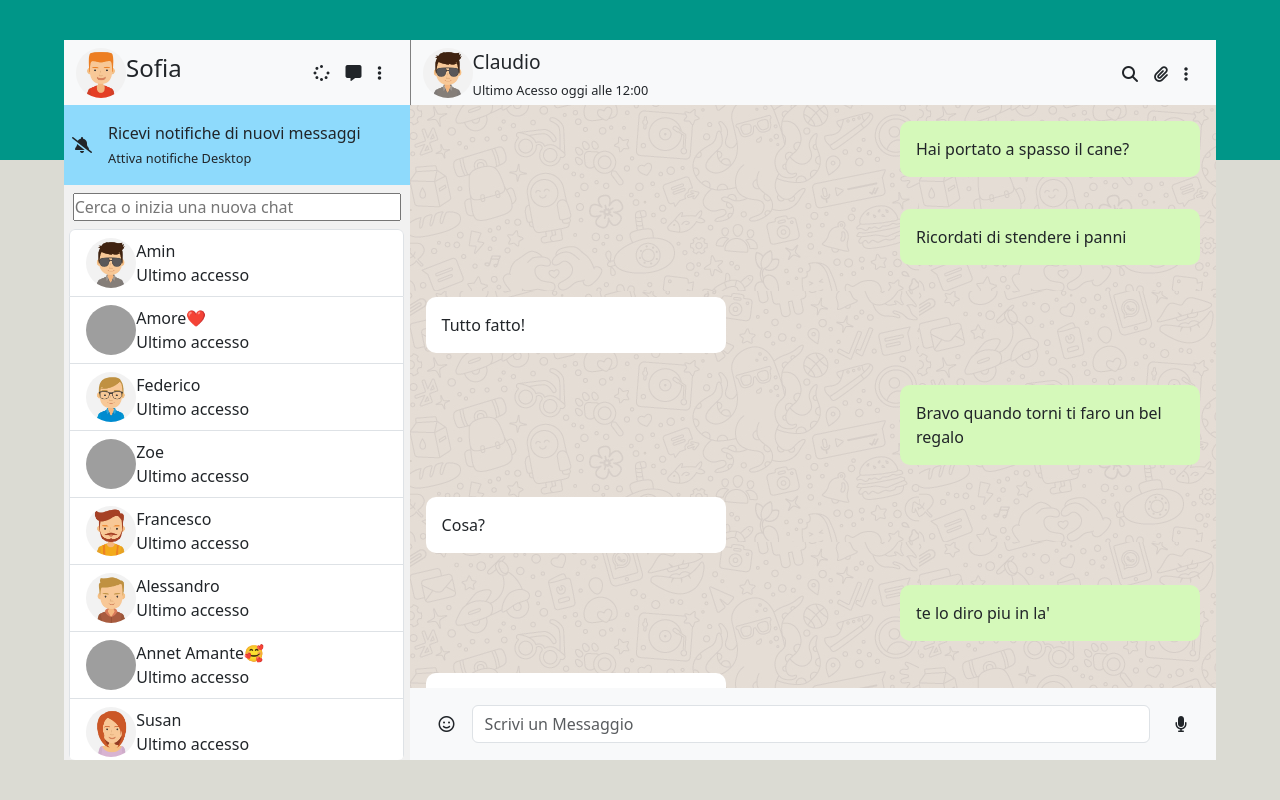
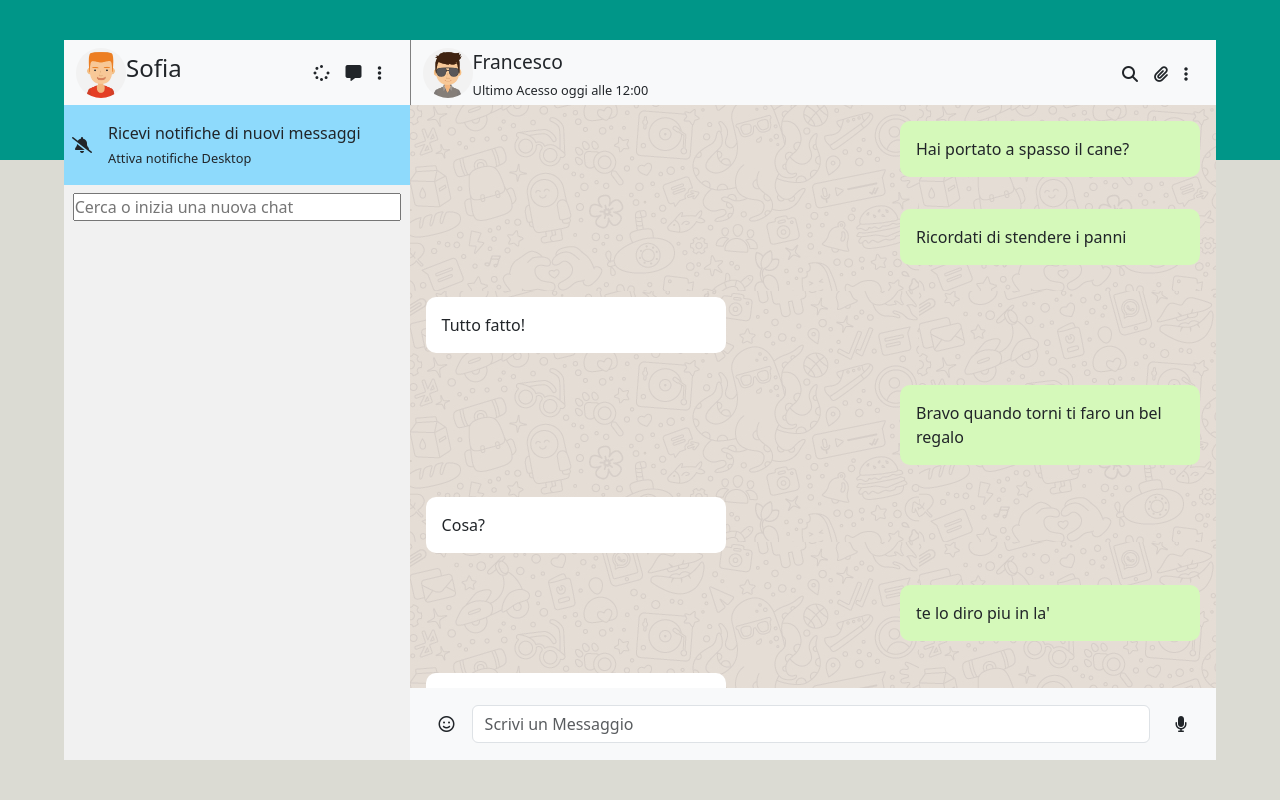
Before and after one commit to Amin23ElKassimi/vue-boolzapp, a plain HTML site: page index.html in a window 1280 px wide. Drawn offline with nearby package versions, Linux system fonts and the light colour scheme; grey boxes are pictures that could not be loaded.

Commit message:
to Jacopo

```diff
--- a/index.html
+++ b/index.html
@@ -46,7 +46,7 @@
                 <!-- List -->
                 <div class="d-flex flex-column align-items-center">
                     <!-- notification & Search for Contac's chat-->
-                    <div id="notifytext"  class="d-flex align-items-center py-3">
+                    <div @click="filterContacts()" id="notifytext"  class="d-flex align-items-center py-3">
                         <i class="fa-solid fa-bell-slash fs-15rem mx-2 txt-sky"></i>
                         <div class="mx-2">
                             <span>Ricevi notifiche di nuovi messaggi</span>
@@ -55,10 +55,10 @@
                         </div>
                     </div>
                     <!-- Search for contact's chat -->
-                    <input id="searchat" name="searchat" class="my-2"  type="search" placeholder="Cerca o inizia una nuova chat" aria-label="Search" >
+                    <input v-model="search" id="searchat" name="searchat" class="my-2"  type="search" placeholder="Cerca o inizia una nuova chat" aria-label="Search" >
                     <!-- List Contacts -->
                     <div id="listcontacts" class="list-group">
-                        <div v-for="(contact, index) in contacts" @click="updateChat(index)"  type="button" class="list-group-item list-group-item-action d-flex align-items-center" >
+                        <div v-for="(contact, index) in filterContacts" @click="updateChat(index)"  type="button" class="list-group-item list-group-item-action d-flex align-items-center" >
                             <img :src="contact.image" alt="">
                             <div>
                                 <span>{{contact.name}}</span>
@@ -75,9 +75,9 @@
                 <nav class="navbar bg-body-tertiary border-right">
                     <div class="container-fluid">
                         <div class="d-flex">
-                            <img src="img/avatar_2.jpg" alt="">
+                            <img :src="contacts[indexChat].image" alt="">
                             <div>
-                                <span class="fs-rem-contact">Claudio</span>
+                                <span class="fs-rem-contact">{{contacts[indexChat].name}}</span>
                                 <br>
                                 <span class="fs-rem-acces-time">Ultimo Acesso oggi alle 12:00</span>
                             </div>
--- a/js/script.js
+++ b/js/script.js
@@ -5,10 +5,11 @@ const { createApp } = Vue;
 createApp({
     data() {
         return {
+            search:'',
             indexChat: 0,
             NewMessage: '',
             contacts: [
-                    {name: 'Amin', image: 'img/avatar_2.jpg',
+                        {name: 'Francesco', image: 'img/avatar_2.jpg',
                         visible: true,
                         messages: [
                         {
@@ -62,7 +63,7 @@ createApp({
                             status: 'sent'
                         }
                         ]},
-                    {   name: 'Amore❤️', image: 'https://i.pravatar.cc/47?img=19',
+                        {   name: 'Lucy', image: 'https://i.pravatar.cc/47?img=19',
                             visible: true,
                             messages: [
                             {
@@ -149,7 +150,7 @@ createApp({
                                 status: 'received'
                             }
                         ]},
-                    {   name: 'Francesco', image: 'img/avatar_4.jpg',
+                        {   name: 'Bernardo Barbucci', image: 'img/avatar_4.jpg',
                         visible: true,
                         messages: [
                         {
@@ -187,7 +188,7 @@ createApp({
                                 status: 'received'
                             }
                         ]},
-                    {   name: 'Annet Amante🥰', image: 'https://i.pravatar.cc/49?img=49',
+                        {   name: 'Annet 🥰', image: 'https://i.pravatar.cc/49?img=49',
                         visible: true,
                         messages: [
                         {
@@ -206,22 +207,22 @@ createApp({
                             status: 'received'
                         }
                         ]},
-                    {   name: 'Susan', image: 'img/avatar_6.jpg',
+                        {   name: 'Michela Zani', image: 'img/avatar_6.jpg',
                         visible: true,
                         messages: [
                         {
                             date: '10/01/2020 15:30:55',
-                        message: 'Hai portato a spasso il cane?',
+                            message: "Ciao Michee come va?",
                             status: 'sent'
                         },
                         {
                             date: '10/01/2020 15:50:00',
-                        message: 'Ricordati di stendere i panni',
+                            message: 'Ricordati di tornare da San Francisco',
                             status: 'sent'
                         },
                         {
                             date: '10/01/2020 16:15:22',
-                        message: 'Tutto fatto!',
+                            message: 'Ma qui si sta benissimo!!',
                             status: 'received'
                         }
                         ]},
@@ -305,6 +306,7 @@ createApp({
 
                 }
             },
+
     methods: {
 
         addNewMessage(newElement){
@@ -323,7 +325,7 @@ createApp({
 
         addNewAnswer(newElement){
             const objectMessage = {};
-            objectMessage.message = 'cazzo';
+            objectMessage.message = 'Ma che cazzo me ne frega fatti in culo!!🤣🤣';
             objectMessage.status = 'received';
             setTimeout(() => this.contacts[this.indexChat ].messages.push(objectMessage),3000)
 
@@ -331,6 +333,12 @@ createApp({
 
         updateChat(actualChatId){
             this.indexChat = actualChatId;
+        },
+
+        filterContacts(){
+             this.contacts.filter(contact => contact.name.includes(this.search))
+             console.log(this.contacts);
+
         }
 
 
```
Lines whose indentation alone changed are shown as unchanged.
